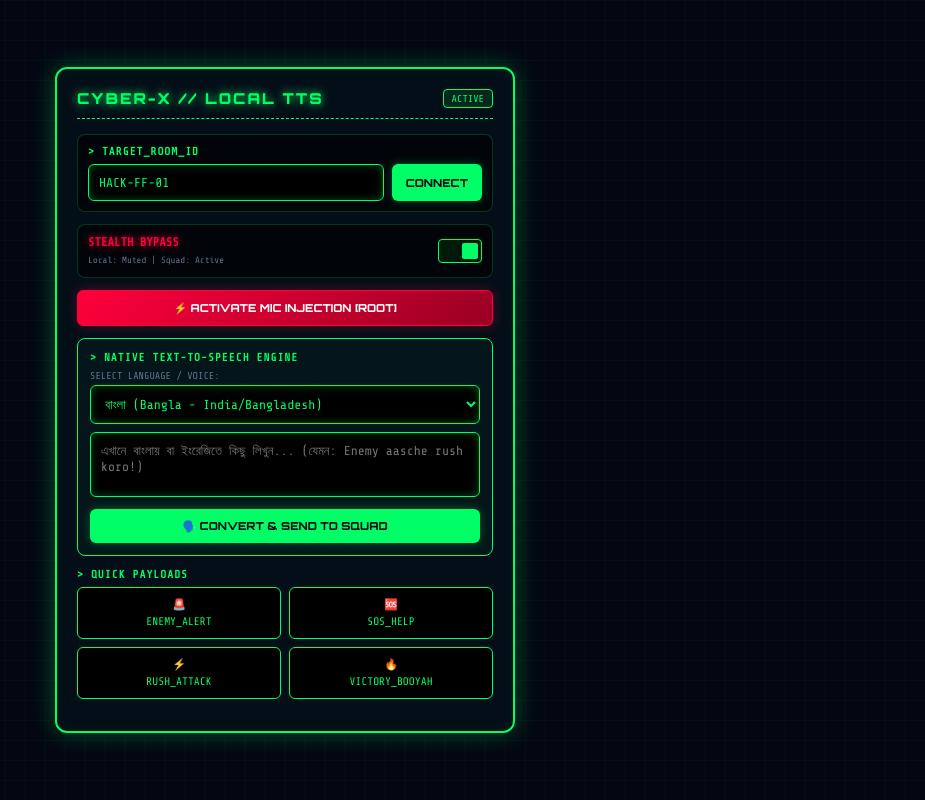
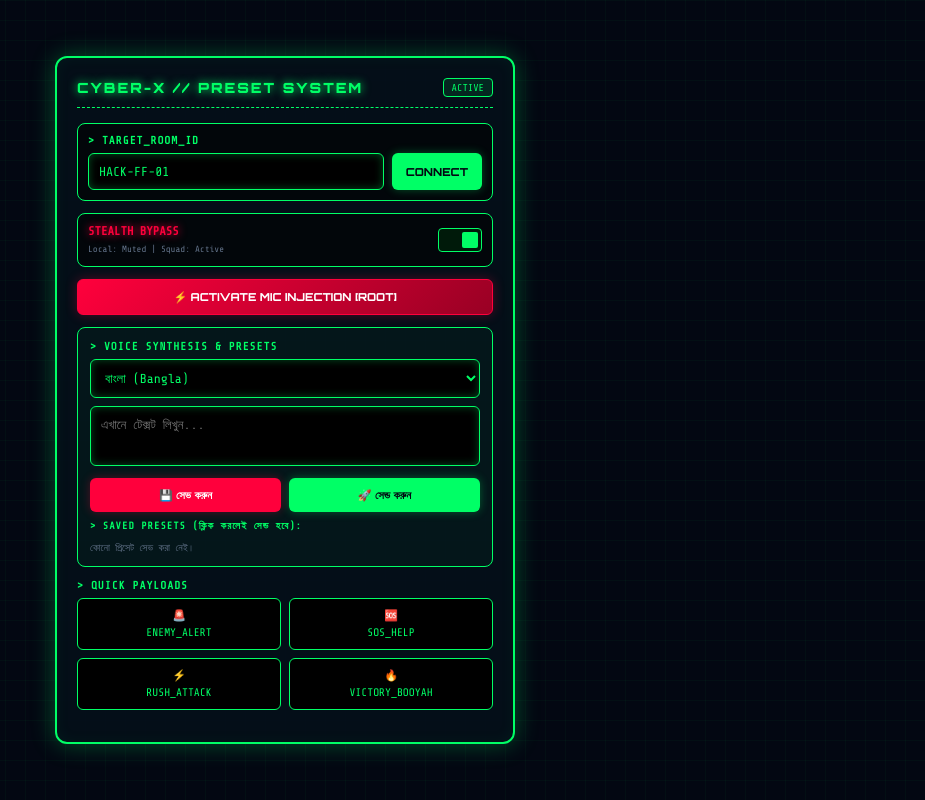
Before and after one commit to hadimd223-gif/FF-VOICE, a plain HTML site: page index.html in a window 1280 px wide. Shown: the whole page, without its empty margins (355-1280 px from the left). Drawn offline with nearby package versions, Linux system fonts and the light colour scheme; no server answers.

Commit message:
Add files via upload

```diff
--- a/index.html
+++ b/index.html
@@ -3,7 +3,7 @@
 <head>
     <meta charset="UTF-8">
     <meta name="viewport" content="width=device-width, initial-scale=1.0">
-    <title>CYBER-X // OFFLINE SPEECH ENGINE</title>
+    <title>CYBER-X // VOICE & PRESET INJECTOR</title>
     <link href="https://fonts.googleapis.com/css2?family=Orbitron:wght@400;600;800;900&family=Share+Tech+Mono&display=swap" rel="stylesheet">
 
     <style>
@@ -62,7 +62,7 @@
 
         .terminal-header h1 {
             font-family: 'Orbitron', sans-serif;
-            font-size: 15px;
+            font-size: 14px;
             font-weight: 900;
             color: var(--neon-green);
             text-shadow: 0 0 10px var(--neon-green);
@@ -80,7 +80,7 @@
 
         .control-panel {
             background: rgba(0, 0, 0, 0.6);
-            border: 1px solid rgba(0, 255, 102, 0.2);
+            border: 1px solid var(--neon-green, #00ff66);
             border-radius: 8px;
             padding: 10px;
             margin-bottom: 12px;
@@ -115,7 +115,7 @@
         }
 
         textarea {
-            height: 65px;
+            height: 60px;
             resize: none;
             margin-bottom: 8px;
         }
@@ -138,6 +138,12 @@
             background: #fff;
         }
 
+        .btn-red {
+            background: var(--neon-red);
+            color: #fff;
+            box-shadow: 0 0 10px var(--red-glow);
+        }
+
         .tts-box {
             background: rgba(0, 255, 102, 0.03);
             border: 1px solid var(--neon-green);
@@ -146,6 +152,40 @@
             margin-bottom: 12px;
         }
 
+        .btn-row {
+            display: flex;
+            gap: 8px;
+        }
+
+        /* সেভ করা লেখাগুলোর লিস্ট বা বাটন প্যানেল */
+        .saved-presets-container {
+            margin-top: 10px;
+            max-height: 100px;
+            overflow-y: auto;
+            display: flex;
+            flex-direction: column;
+            gap: 5px;
+        }
+
+        .preset-chip {
+            background: rgba(0, 255, 102, 0.08);
+            border: 1px dashed var(--neon-green);
+            color: var(--neon-green);
+            padding: 6px 10px;
+            border-radius: 4px;
+            font-size: 11px;
+            cursor: pointer;
+            display: flex;
+            justify-content: space-between;
+            align-items: center;
+            transition: 0.2s;
+        }
+
+        .preset-chip:hover {
+            background: rgba(0, 255, 102, 0.2);
+        }
+
+        /* টগল সুইচ */
         .toggle-box {
             display: flex;
             justify-content: space-between;
@@ -255,7 +295,7 @@
 
 <div class="hacker-container">
     <div class="terminal-header">
-        <h1>CYBER-X // LOCAL TTS</h1>
+        <h1>CYBER-X // PRESET SYSTEM</h1>
         <div class="system-status">ACTIVE</div>
     </div>
 
@@ -287,18 +327,28 @@
         ⚡ ACTIVATE MIC INJECTION [ROOT]
     </button>
 
-    <!-- নিজস্ব টেক্সট-টু-স্পিচ (এপিআই ছাড়া) বক্স -->
+    <!-- টেক্সট-টু-স্পিচ এবং সেভ/সেন্ড প্যানেল -->
     <div class="tts-box">
-        <span class="label-title">> NATIVE TEXT-TO-SPEECH ENGINE</span>
+        <span class="label-title">> VOICE SYNTHESIS & PRESETS</span>
 
-        <label style="font-size: 10px; color: #64748b; display: block; margin-bottom: 4px;">SELECT LANGUAGE / VOICE:</label>
         <select id="langSelect" style="margin-bottom: 8px;">
-            <option value="bn-BD">বাংলা (Bangla - India/Bangladesh)</option>
+            <option value="bn-BD">বাংলা (Bangla)</option>
             <option value="en-US">English (US)</option>
         </select>
 
-        <textarea id="ttsInput" placeholder="এখানে বাংলায় বা ইংরেজিতে কিছু লিখুন... (যেমন: Enemy aasche rush koro!)"></textarea>
-        <button class="btn-cyber" style="width: 100%;" onclick="speakNativeText()">🗣️ CONVERT & SEND TO SQUAD</button>
+        <textarea id="ttsInput" placeholder="এখানে টেক্সট লিখুন..."></textarea>
+
+        <!-- আপনার চাওয়া দুটি বাটন: সেভ করুন এবং সেন্ড করুন -->
+        <div class="btn-row" style="margin-bottom: 8px;">
+            <button class="btn-cyber btn-red" style="flex:1;" onclick="saveTextPreset()">💾 সেভ করুন</button>
+            <button class="btn-cyber" style="flex:1;" onclick="speakAndSendText()">🚀 সেন্ড করুন</button>
+        </div>
+
+        <!-- সেভ করা লেখাগুলোর লিস্ট এখানে নিচে শো করবে -->
+        <span class="label-title" style="font-size: 10px; margin-top: 8px;">> SAVED PRESETS (ক্লিক করলেই সেন্ড হবে):</span>
+        <div class="saved-presets-container" id="presetsList">
+            <!-- জাভাস্ক্রিপ্ট দিয়ে সেভ করা আইটেম এখানে যুক্ত হবে -->
+        </div>
     </div>
 
     <!-- ক্লাসিক সাউন্ডবোর্ড প্যানেল -->
@@ -348,6 +398,11 @@
     let micDestination = null;
     let activePlayer = { name: null, oscillator: null, buttonElement: null };
 
+    // পেজ লোড হওয়ার সময় লোকাল স্টোরেজ থেকে সেভ করা প্রিসেটগুলো লোড করা
+    window.onload = function() {
+        loadPresets();
+    };
+
     async function enableInGameMicBridge() {
         try {
             if (audioCtx.state === 'suspended') await audioCtx.resume();
@@ -372,36 +427,89 @@
         alert("Target Room Switched: " + currentRoom);
     }
 
-    // নিজে থেকে টেক্সটকে ভয়েসে কনভার্ট করার ফাংশন (কোনো এপিআই ছাড়া)
-    function speakNativeText() {
+    // ১. সেন্ড করুন বাটন (ইনস্ট্যান্ট ভয়েস প্লে ও টিমমেটদের কাছে পাঠানো)
+    function speakAndSendText() {
         const text = document.getElementById('ttsInput').value.trim();
         const lang = document.getElementById('langSelect').value;
         if (!text) {
             alert("অনুগ্রহ করে কিছু টেক্সট লিখুন!");
             return;
         }
+        executeSpeechAndSync(text, lang);
+    }
 
+    function executeSpeechAndSync(text, lang) {
         const isStealthOn = document.getElementById('stealthMode').checked;
 
-        // ব্রাউজারের নিজস্ব বিল্ট-ইন স্পিচ ইঞ্জিন ব্যবহার করা
         const utterance = new SpeechSynthesisUtterance(text);
         utterance.lang = lang;
         utterance.rate = 1.0;
 
-        // যদি স্টিলথ মোড অফ থাকে, তবে নিজের ফোনে বাজবে
         if (!isStealthOn) {
             window.speechSynthesis.speak(utterance);
         }
 
-        // ফায়ারবেসের মাধ্যমে টিমমেটদের কাছে টেক্সট পাঠানো, যেন তারাও শুনতে পায়
         dbRef.set({
             sound: 'native_tts',
             text: text,
             lang: lang,
             timestamp: Date.now()
         });
+    }
 
-        alert("টেক্সট সফলভাবে ভয়েসে কনভার্ট করা হয়েছে!");
+    // ২. সেভ করুন বাটন (নিচে লিস্টে সেভ করে রাখা)
+    function saveTextPreset() {
+        const text = document.getElementById('ttsInput').value.trim();
+        if (!text) {
+            alert("সেভ করার জন্য বক্সে কিছু লিখুন!");
+            return;
+        }
+
+        let savedPresets = JSON.parse(localStorage.getItem('ff_hacker_presets') || '[]');
+        if (!savedPresets.includes(text)) {
+            savedPresets.push(text);
+            localStorage.setItem('ff_hacker_presets', JSON.stringify(savedPresets));
+            loadPresets();
+            alert("সফলভাবে সেভ করা হয়েছে!");
+        } else {
+            alert("এই লেখাটি ইতিমধ্যে সেভ করা আছে!");
+        }
+    }
+
+    // সেভ করা প্রেসেটগুলো স্ক্রিনে রেন্ডার করা
+    function loadPresets() {
+        const container = document.getElementById('presetsList');
+        container.innerHTML = '';
+        let savedPresets = JSON.parse(localStorage.getItem('ff_hacker_presets') || '[]');
+
+        if (savedPresets.length === 0) {
+            container.innerHTML = '<span style="font-size:10px; color:#64748b;">কোনো প্রিসেট সেভ করা নেই।</span>';
+            return;
+        }
+
+        savedPresets.forEach((item, index) => {
+            const chip = document.createElement('div');
+            chip.className = 'preset-chip';
+            chip.innerHTML = `<span>> ${item.substring(0, 25)}${item.length > 25 ? '...' : ''}</span> <span style="color:var(--neon-red); cursor:pointer;" onclick="deletePreset(event, ${index})">[X]</span>`;
+
+            // সেভ করা লেখার ওপর ক্লিক করলেই সেটি ইনস্ট্যান্ট সেন্ড হয়ে যাবে
+            chip.onclick = (e) => {
+                if(e.target.tagName !== 'SPAN' || e.target.innerText !== '[X]') {
+                    document.getElementById('ttsInput').value = item;
+                    executeSpeechAndSync(item, document.getElementById('langSelect').value);
+                }
+            };
+            container.appendChild(chip);
+        });
+    }
+
+    // সেভ করা আইটেম ডিলিট করার ফাংশন
+    function deletePreset(event, index) {
+        event.stopPropagation();
+        let savedPresets = JSON.parse(localStorage.getItem('ff_hacker_presets') || '[]');
+        savedPresets.splice(index, 1);
+        localStorage.setItem('ff_hacker_presets', JSON.stringify(savedPresets));
+        loadPresets();
     }
 
     function toggleSound(name, freq, type, btnElement) {
```
